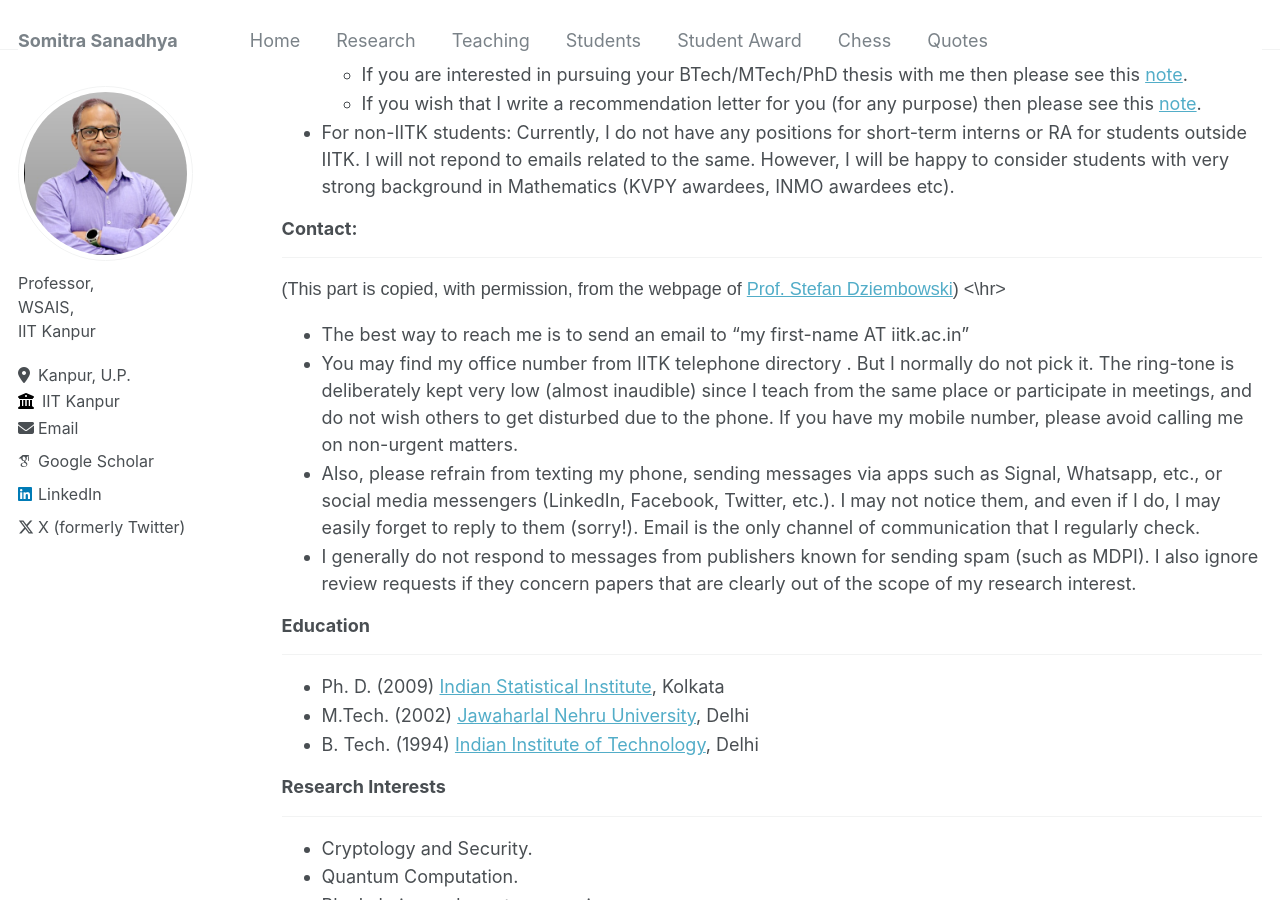
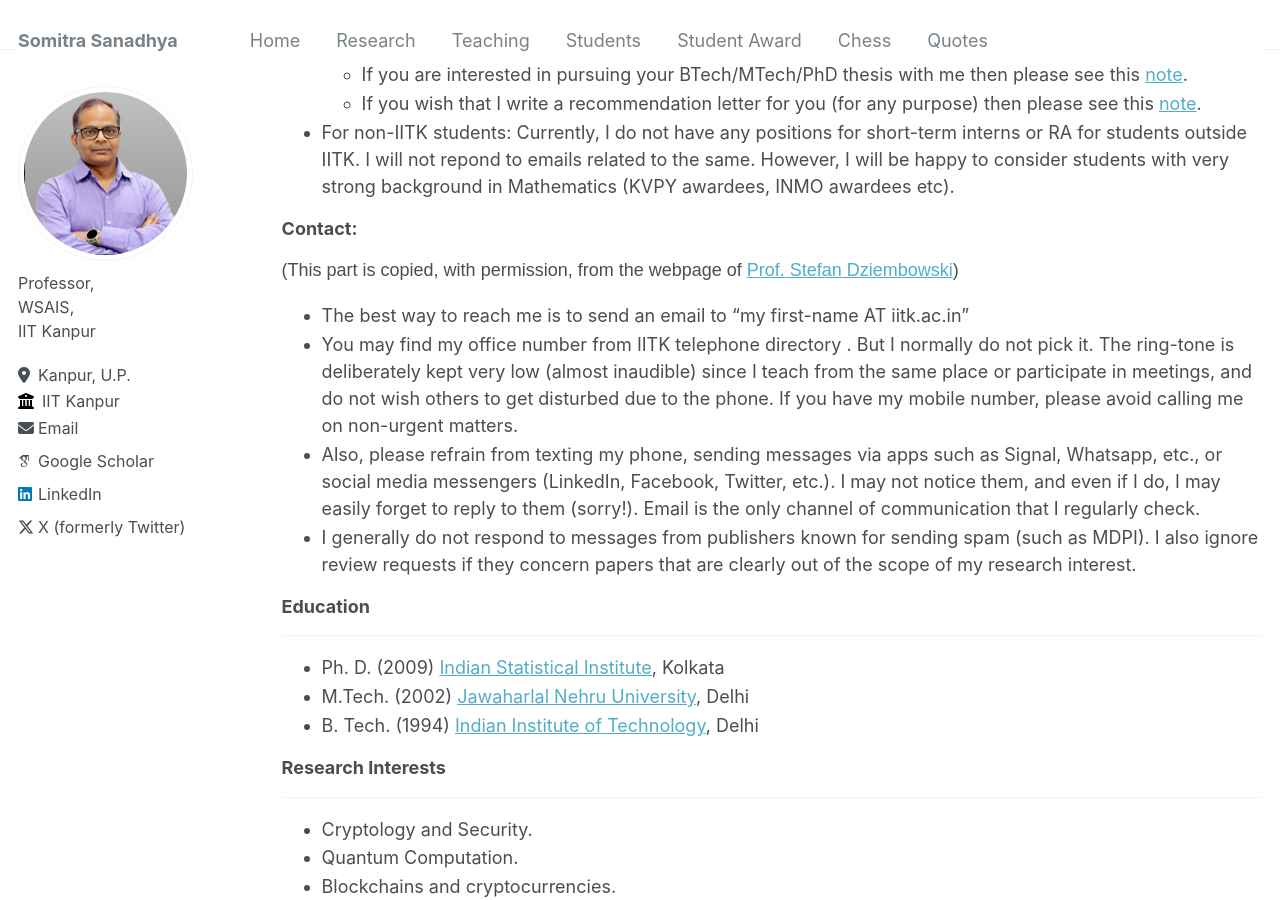
Before and after one commit to somitra-sanadhya/somitra-sanadhya.github.io, a Jekyll site: the page built from _pages/about.md, in a window 1280 px wide and 900 px high, scrolled down 918 px. Built offline with Jekyll 4.4.1, drawn with Linux system fonts in a browser that asks for light colours; some web fonts are replaced.

Commit message:
Update about.md

```diff
--- a/_pages/about.md
+++ b/_pages/about.md
@@ -37,9 +37,8 @@ redirect_from:
 
 
 ### Contact:
-<hr>
+
   (This part is copied, with permission, from the webpage of [Prof. Stefan Dziembowski](https://www.crypto.edu.pl/Members/Dziembowski))
-<\hr>
 
   + The best way to reach me is to send an email to "my first-name AT iitk.ac.in"
   + You may find my office number from IITK telephone directory . But I normally do not pick it. The ring-tone is deliberately kept very low (almost inaudible) since I teach from the same place or participate in meetings, and do not wish others to get disturbed due to the phone. If you have my mobile number, please avoid calling me on non-urgent matters.
```
